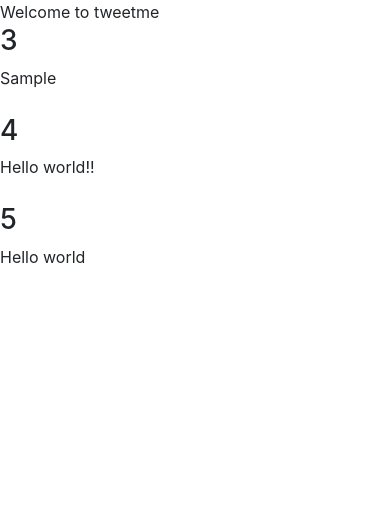
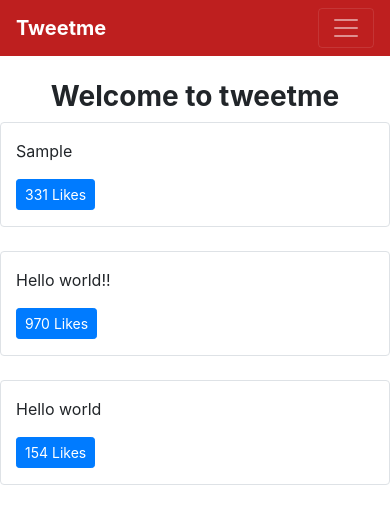
Before and after one commit to guru-mtech/tweetme, a Django app: page / in a window 390 px wide. Shown: the top 524 px of the page. Run offline with Django 3.2, Linux system fonts and the light colour scheme; data comes from the database, SQL or seed files in the repository; some libraries are stand-ins or nearby versions.

Commit message:
All ways to list all tweets (Skeleton ui compled along with ListAPI)

```diff
--- /dev/null
+++ b/tweetme/templates/components/navBar.html
@@ -0,0 +1,35 @@
+<nav class="navbar navbar-expand-lg navbar-dark  bg-tweetme bg-dark mb-4">
+    <a class="navbar-brand" href="/"><b>Tweetme</b></a>
+    <button class="navbar-toggler" type="button" data-toggle="collapse" data-target="#navbarSupportedContent" aria-controls="navbarSupportedContent" aria-expanded="false" aria-label="Toggle navigation">
+      <span class="navbar-toggler-icon"></span>
+    </button>
+
+    <div class="collapse navbar-collapse d-none" id="navbarSupportedContent">
+      <ul class="navbar-nav mr-auto d-none">
+        <li class="nav-item active">
+          <a class="nav-link" href="#">Home <span class="sr-only">(current)</span></a>
+        </li>
+        <li class="nav-item">
+          <a class="nav-link" href="#">Link</a>
+        </li>
+        <li class="nav-item dropdown">
+          <a class="nav-link dropdown-toggle" href="#" id="navbarDropdown" role="button" data-toggle="dropdown" aria-haspopup="true" aria-expanded="false">
+            Dropdown
+          </a>
+          <div class="dropdown-menu" aria-labelledby="navbarDropdown">
+            <a class="dropdown-item" href="#">Action</a>
+            <a class="dropdown-item" href="#">Another action</a>
+            <div class="dropdown-divider"></div>
+            <a class="dropdown-item" href="#">Something else here</a>
+          </div>
+        </li>
+        <li class="nav-item">
+          <a class="nav-link disabled" href="#" tabindex="-1" aria-disabled="true">Disabled</a>
+        </li>
+      </ul>
+      <form class="form-inline my-2 my-lg-0 d-none">
+        <input class="form-control mr-sm-2" type="search" placeholder="Search" aria-label="Search">
+        <button class="btn btn-outline-success my-2 my-sm-0" type="submit">Search</button>
+      </form>
+    </div>
+  </nav>
--- a/tweetme/templates/pages/home.html
+++ b/tweetme/templates/pages/home.html
@@ -11,10 +11,20 @@
 
     <title>Tweet me</title>
   </head>
+
+  <style>
+    .bg-tweetme {
+      background-color: #be1f1f !important;
+    }
+  </style>
   <body>
+      {% include "components/navBar.html" %}
 
-      {% block content %}
-      {% endblock content %}
+
+       <div class='container'>
+         {% block content %}
+         {% endblock content %}
+      </div>
     <!-- Optional JavaScript -->
     <!-- jQuery first, then Popper.js, then Bootstrap JS -->
     <script src="https://code.jquery.com/jquery-3.3.1.slim.min.js" integrity="sha384-q8i/X+965DzO0rT7abK41JStQIAqVgRVzpbzo5smXKp4YfRvH+8abtTE1Pi6jizo" crossorigin="anonymous"></script>
@@ -24,15 +34,25 @@
 </html>
 
 
-<div id='tweets'>prepare me</div>
+<script>
 
-<script>
+  function handleDidLike(tweet_id,currentCount){
+    console.log(tweet_id,currentCount);
+    return currentCount += 1
+  }
+    function likeButon(tweet){
+      return "<button class='btn btn-primary btn-sm' onclick='handleDidLike("+tweet.id+","+tweet.likes+")'>"+ tweet.likes +" Likes </button>"
+    }
 
     function get_formattedString(tweet)
     {
-        var formattedString = "<div class = 'mb-4 tweet-' id='tweet-'"+tweet.id+">"+"<h3>" + tweet.id + "</h1>" + "<p>" + tweet.content + "</p></div>"
+        var formattedString = "<div class = 'col-12 col-md-10 mx-auto border rounded py-3 mb-4 tweet' id=tweet-"+tweet.id+">"+ "<p>" + tweet.content + "</p>"+
+        "<div class=btn-group>"+likeButon(tweet)+"</div></div>"
+        "</div>"
         return formattedString
     }
+
+
   const ListVw = document.getElementById('tweets')
   ListVw.innerHTML = "loading ..."
   const xhr = new XMLHttpRequest()
--- a/tweetme/templates/pages/index.html
+++ b/tweetme/templates/pages/index.html
@@ -1,5 +1,13 @@
 {% extends 'pages/home.html' %}
 
 {% block content %}
-    Welcome to tweetme
+<div class='row text-center'>
+    <div class = 'col'>
+        <h3><b>Welcome to tweetme</b></h3>
+    </div>
+</div>
+
+<div class = 'row' id='tweets'>
+    loading...
+  </div>
 {% endblock content %}
--- a/tweetme/tweet/views.py
+++ b/tweetme/tweet/views.py
@@ -1,6 +1,6 @@
 from django.shortcuts import render
 from django.http import HttpResponse,JsonResponse
-
+import random
 from .models import Tweet
 # to render HomePage
 def home_page(request , *args , **kwargs):
@@ -24,7 +24,7 @@ def tweet_detial_view(request , tweet_id ,*args , **kwards):
 def tweet_list(request,*args,**kwargs):
     querySet = Tweet.objects.all()
 
-    allTweets = [{"id" : item.id,"content" : item.contant} for item in querySet]
+    allTweets = [{"id" : item.id,"content" : item.contant,"likes" : random.randint(0,1000)} for item in querySet]
 
     data = {
         "response" : allTweets,
```
Also changed, not shown: tweetme/templates/components/footer.html (added).
